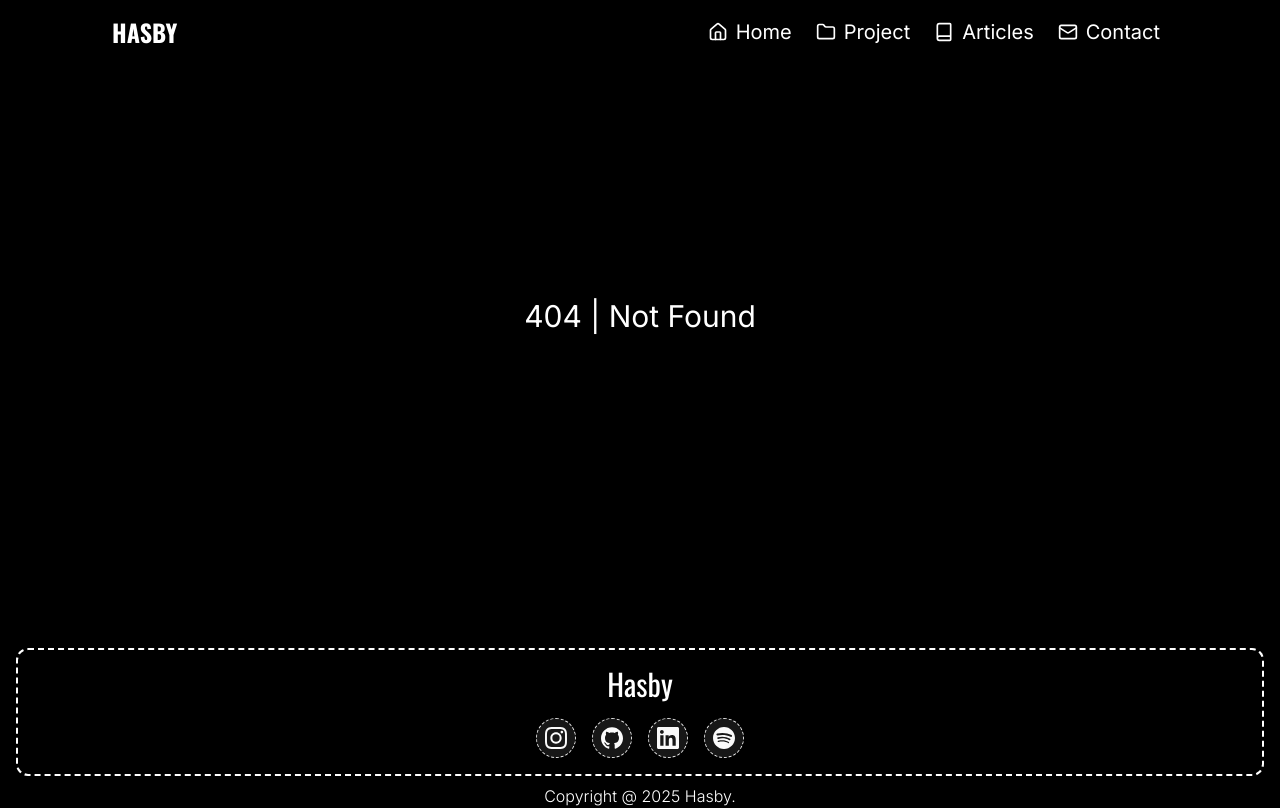
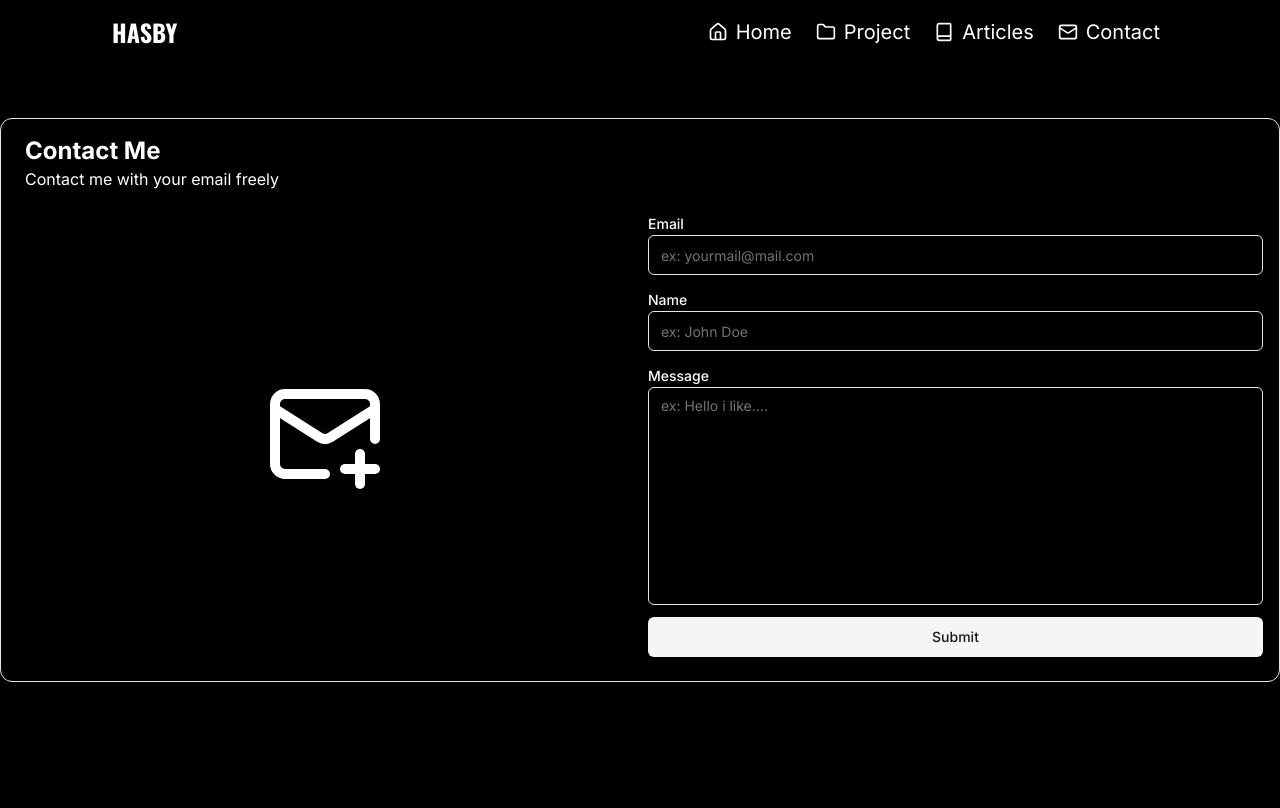
Before and after one commit to kautsarhasby/hasbydf, a Next.js app: page /contact in a window 1280 px wide. Before the commit this address had no page. Shown: the top 808 px of the page. Built offline with nearby package versions, Linux system fonts and the light colour scheme.

Commit message:
adding contact page and fix card experience bug

```diff
--- /dev/null
+++ b/src/app/contact/page.tsx
@@ -0,0 +1,62 @@
+import { Button } from "@/components/ui/button";
+import { Input } from "@/components/ui/input";
+import { Label } from "@/components/ui/label";
+import { Textarea } from "@/components/ui/textarea";
+import { MailPlus } from "lucide-react";
+import React from "react";
+
+export const revalidate = 60;
+
+export default function ContactPage() {
+  return (
+    <main className="h-screen bg-black flex items-center justify-center">
+      <div className="container px-2 py-4 min-h-min border rounded-xl">
+        <div className="mb-3 pl-4 text-white">
+          <h1 className=" font-bold text-2xl">Contact Me</h1>
+          <p className="font-extra-light">Contact me with your email freely </p>
+        </div>
+        <div className="md:grid md:grid-cols-2">
+          <section className="h-full w-full md:flex items-center justify-center hidden">
+            <MailPlus color="white" size={120} />
+          </section>
+          <section className="p-2">
+            <form action="" className="text-white">
+              <div className="mb-3">
+                <Label htmlFor="email">Email</Label>
+                <Input
+                  id="email"
+                  type="email"
+                  className="bg-black"
+                  placeholder="ex: yourmail@mail.com"
+                />
+              </div>
+              <div className="mb-3">
+                <Label htmlFor="name">Name</Label>
+                <Input
+                  id="name"
+                  type="text"
+                  className="bg-black"
+                  placeholder="ex: John Doe"
+                />
+              </div>
+              <div className="mb-3">
+                <Label htmlFor="message">Message</Label>
+                <Textarea
+                  id="message"
+                  className="bg-black resize-none"
+                  rows={10}
+                  placeholder="ex: Hello i like...."
+                />
+              </div>
+              <div className="w-full">
+                <Button type="submit" className="w-full" variant={"secondary"}>
+                  Submit
+                </Button>
+              </div>
+            </form>
+          </section>
+        </div>
+      </div>
+    </main>
+  );
+}
--- a/src/components/ProjectLayout.tsx
+++ b/src/components/ProjectLayout.tsx
@@ -16,22 +16,23 @@ export default function ProjectLayout({ items }: props) {
   };
 
   return (
-    <main className="w-full h-screen flex flex-col items-center justify-center bg-black">
+    <main className="w-full min-h-screen flex  items-center justify-center bg-black">
+      <div className="container flex flex-col items-center justify-center py-14">
         <section className="w-full text-center font-medium text-white text-3xl">
           <span>Projects</span>
         </section>
-      <section className="w-1/4 my-3">
+        <section className="md:w-ful w-[95%] my-3">
           <div className="w-full relative mb-3 ">
             <Search className="absolute top-2 left-2 text-slate-300" />
             <Input
               type="text"
               onChange={handleInputChange}
-            className="w-full p-2 px-10 rounded-md mb-3 outline-1 outline outline-slate-300"
+              className="w-full p-2 px-10  mb-3 text-white bg-black"
               placeholder="Search Project"
             />
           </div>
         </section>
-      <section className="w-auto flex flex-col md:flex-row gap-4 p-2">
+        <section className="w-auto justify-center flex flex-col flex-wrap md:flex-row gap-4 p-2">
           {items
             .filter((item) => {
               const data = [item.metadata.title, ...item.metadata.tags]
@@ -42,6 +43,7 @@ export default function ProjectLayout({ items }: props) {
             })
             .map((item) => item.element)}
         </section>
+      </div>
     </main>
   );
 }
--- a/src/components/public/articles/cards/long-card.tsx
+++ b/src/components/public/articles/cards/long-card.tsx
@@ -53,7 +53,9 @@ export default function LongCard({ article, link }: props) {
                   ))}
               </section>
               <section className="flex items-center ">
-                <p>{generateFormattedDate(new Date(article.metadata.date))}</p>
+                <p className="text-xs md:text-lg">
+                  {generateFormattedDate(new Date(article.metadata.date))}
+                </p>
               </section>
             </div>
           </section>
--- a/src/components/public/experiences/card/index.tsx
+++ b/src/components/public/experiences/card/index.tsx
@@ -8,7 +8,7 @@ import {
   CardFooter,
 } from "@/components/ui/card";
 import { IExperience } from "@/lib/types";
-import { User, CircleFadingArrowUp } from "lucide-react";
+import { User } from "lucide-react";
 import Image from "next/image";
 import React from "react";
 
@@ -18,7 +18,7 @@ interface props {
 
 export default function CardExp({ experience }: props) {
   return (
-    <Card className="max-w-2xl shadow-md">
+    <Card className="max-w-2xle w-full shadow-md">
       <CardHeader>
         <CardTitle className="flex items-center text-base md:text-lg justify-between">
           {experience.name}{" "}
--- a/src/components/public/experiences/index.tsx
+++ b/src/components/public/experiences/index.tsx
@@ -4,13 +4,13 @@ import CardExp from "./card";
 
 export default function Experiences() {
   return (
-    <main className="flex items-center justify-center">
-      <section className="flex flex-col items-center   mb-3 w-[95%] ">
+    <main className="flex items-center justify-center ">
+      <section className="flex flex-col justify-center items-center container mb-3">
         <h2 className="text-black flex gap-2 text-3xl font-bold mb-3">
           <BriefcaseBusiness size={40} />
           Experience
         </h2>
-        <div className="flex flex-col gap-2">
+        <div className="flex items-center justify-center flex-wrap gap-2 ">
           {experienceData.map((exp, i) => (
             <CardExp key={i.toString()} experience={exp} />
           ))}
--- a/src/components/public/footer/index.tsx
+++ b/src/components/public/footer/index.tsx
@@ -4,7 +4,7 @@ import Link from "next/link";
 
 export default function Footer() {
   return (
-    <footer className="mt-auto bottom-0 h-auto bg-black text-white p-4">
+    <footer className="mt-auto mb-10 md:mb-0 bottom-0 h-auto bg-black text-white p-4">
       <section className="h-full border-dashed border-white border-2 rounded-xl p-4">
         <div className="text-center font-oswald text-3xl pb-4">Hasby</div>
         <div className="flex gap-4 items-center justify-center">
--- /dev/null
+++ b/src/components/ui/textarea.tsx
@@ -0,0 +1,22 @@
+import * as React from "react"
+
+import { cn } from "@/lib/utils"
+
+const Textarea = React.forwardRef<
+  HTMLTextAreaElement,
+  React.ComponentProps<"textarea">
+>(({ className, ...props }, ref) => {
+  return (
+    <textarea
+      className={cn(
+        "flex min-h-[80px] w-full rounded-md border border-input bg-background px-3 py-2 text-base ring-offset-background placeholder:text-muted-foreground focus-visible:outline-none focus-visible:ring-2 focus-visible:ring-ring focus-visible:ring-offset-2 disabled:cursor-not-allowed disabled:opacity-50 md:text-sm",
+        className
+      )}
+      ref={ref}
+      {...props}
+    />
+  )
+})
+Textarea.displayName = "Textarea"
+
+export { Textarea }
```
Lines whose indentation alone changed are shown as unchanged.
